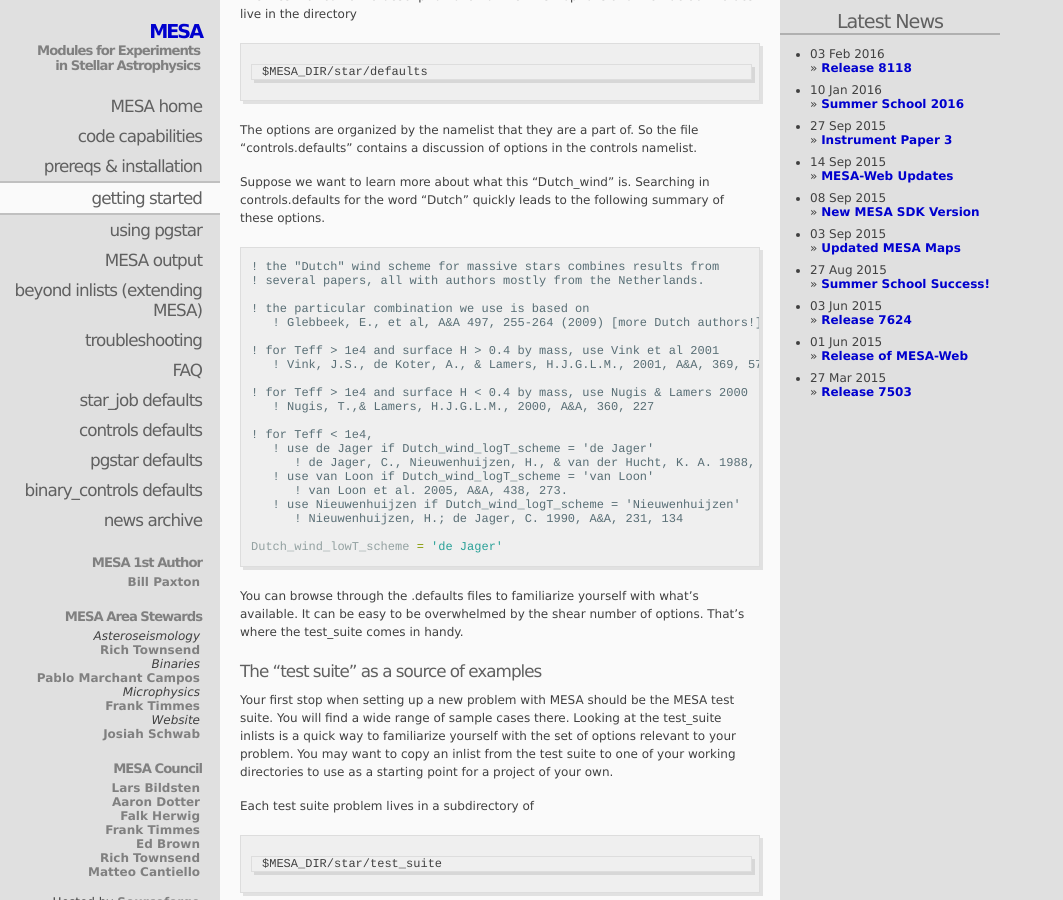
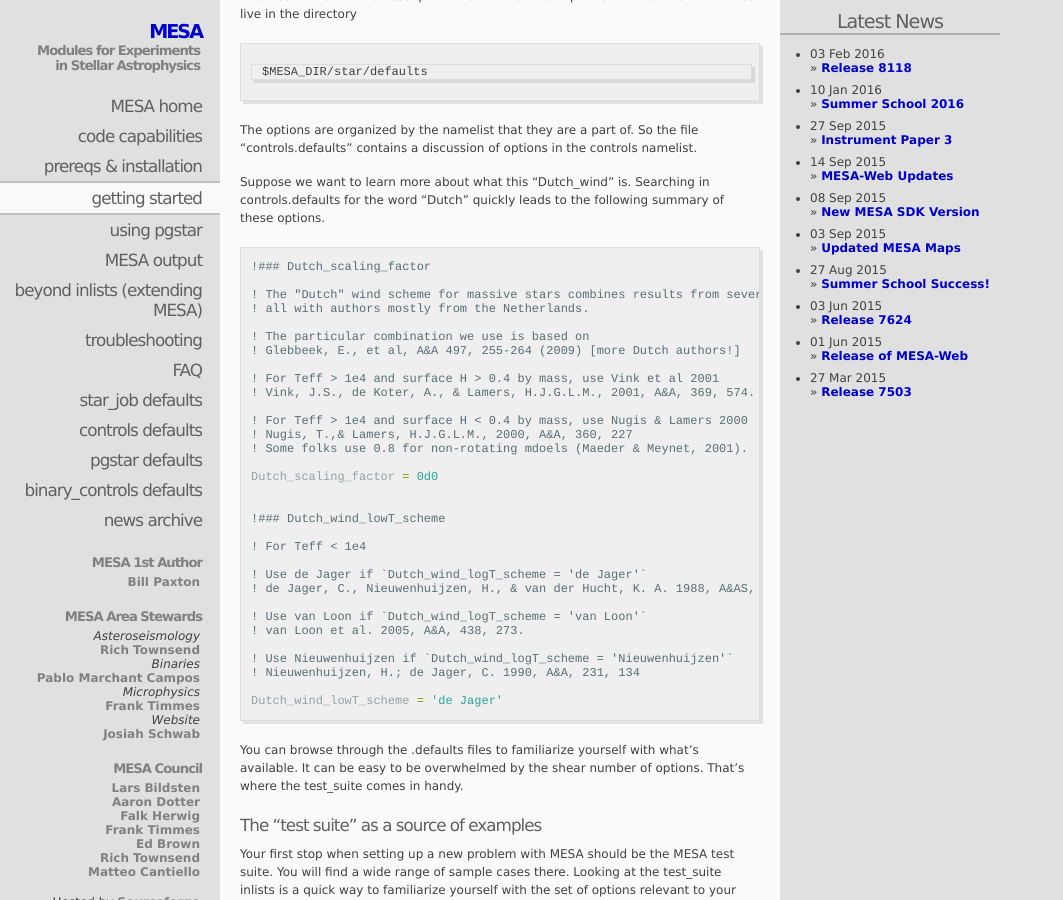
Before and after one commit to MESAHub/mesa-website, a Jekyll site: the page built from 03-starting.markdown, in a window 1280 px wide and 900 px high, scrolled down 7365 px. Shown: the whole window, without its empty margins (0-1063 px from the left). Built offline with Jekyll 4.4.1, drawn with Linux system fonts in a browser that asks for light colours; Markdown is read by kramdown in place of the engine named in the settings; some of the changed text lies outside the part shown.

Commit message:
Update tutorial mass loss options

```diff
--- a/03-starting.markdown
+++ b/03-starting.markdown
@@ -335,10 +335,10 @@
     Zbase = 0.02
 
   ! configure mass loss on RGB & AGB
-    RGB_wind_scheme = 'Dutch'
-    AGB_wind_scheme = 'Dutch'
+    cool_wind_RGB_scheme = 'Dutch'
+    cool_wind_AGB_scheme = 'Dutch'
     RGB_to_AGB_wind_switch = 1d-4
-    Dutch_wind_eta = 0.8
+    Dutch_scaling_factor = 0.8
 
 / ! end of controls namelist
 {% endhighlight %}
@@ -383,25 +383,36 @@
 the following summary of these options.
 
 {% highlight fortran %}
-! the "Dutch" wind scheme for massive stars combines results from
-! several papers, all with authors mostly from the Netherlands.
+!### Dutch_scaling_factor
 
-! the particular combination we use is based on
-   ! Glebbeek, E., et al, A&A 497, 255-264 (2009) [more Dutch authors!]
+! The "Dutch" wind scheme for massive stars combines results from several papers,
+! all with authors mostly from the Netherlands.
 
-! for Teff > 1e4 and surface H > 0.4 by mass, use Vink et al 2001
-   ! Vink, J.S., de Koter, A., & Lamers, H.J.G.L.M., 2001, A&A, 369, 574.
+! The particular combination we use is based on
+! Glebbeek, E., et al, A&A 497, 255-264 (2009) [more Dutch authors!]
 
-! for Teff > 1e4 and surface H < 0.4 by mass, use Nugis & Lamers 2000
-   ! Nugis, T.,& Lamers, H.J.G.L.M., 2000, A&A, 360, 227
+! For Teff > 1e4 and surface H > 0.4 by mass, use Vink et al 2001
+! Vink, J.S., de Koter, A., & Lamers, H.J.G.L.M., 2001, A&A, 369, 574.
 
-! for Teff < 1e4,
-   ! use de Jager if Dutch_wind_logT_scheme = 'de Jager'
-      ! de Jager, C., Nieuwenhuijzen, H., & van der Hucht, K. A. 1988, A&AS, 72, 259.
-   ! use van Loon if Dutch_wind_logT_scheme = 'van Loon'
-      ! van Loon et al. 2005, A&A, 438, 273.
-   ! use Nieuwenhuijzen if Dutch_wind_logT_scheme = 'Nieuwenhuijzen'
-      ! Nieuwenhuijzen, H.; de Jager, C. 1990, A&A, 231, 134
+! For Teff > 1e4 and surface H < 0.4 by mass, use Nugis & Lamers 2000
+! Nugis, T.,& Lamers, H.J.G.L.M., 2000, A&A, 360, 227
+! Some folks use 0.8 for non-rotating mdoels (Maeder & Meynet, 2001).
+
+Dutch_scaling_factor = 0d0
+
+
+!### Dutch_wind_lowT_scheme
+
+! For Teff < 1e4
+
+! Use de Jager if `Dutch_wind_logT_scheme = 'de Jager'`
+! de Jager, C., Nieuwenhuijzen, H., & van der Hucht, K. A. 1988, A&AS, 72, 259.
+
+! Use van Loon if `Dutch_wind_logT_scheme = 'van Loon'`
+! van Loon et al. 2005, A&A, 438, 273.
+
+! Use Nieuwenhuijzen if `Dutch_wind_logT_scheme = 'Nieuwenhuijzen'`
+! Nieuwenhuijzen, H.; de Jager, C. 1990, A&A, 231, 134
 
 Dutch_wind_lowT_scheme = 'de Jager'
 {% endhighlight %}
```
